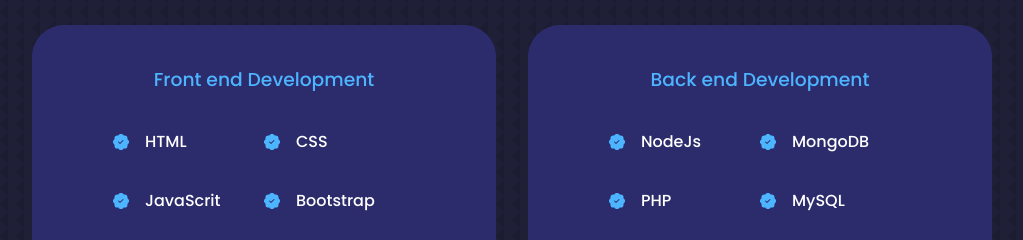
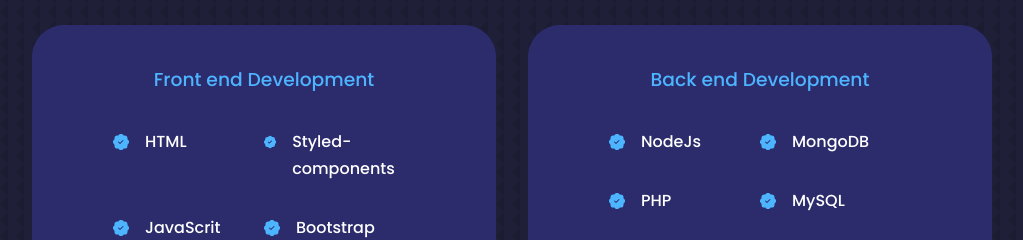
Before and after one commit to eduardovsousa/my-website, a React (Vite) app: page / in a window 1280 px wide. Shown: the part 1980-2220 px from the top of the page, without its empty margins (128-1151 px from the left). Built offline with nearby package versions, Linux system fonts and the light colour scheme.

Commit message:
fixing writing

```diff
--- a/src/components/Experience/index.tsx
+++ b/src/components/Experience/index.tsx
@@ -22,7 +22,7 @@
               <ExperienceDetails>
                 <BsFillPatchCheckFill className='Icon'/>
                 <div className="">
-                  <h4>CSS</h4>
+                  <h4>Styled-components</h4>
                   {/* <small className='text-light'>Experiente</small> */}
                 </div>
               </ExperienceDetails>
--- a/src/components/Testimonial/index.tsx
+++ b/src/components/Testimonial/index.tsx
@@ -15,7 +15,7 @@
   {
     avatar: AVTR1,
     name: 'Desenvolvedor',
-    review: 'Atualmente estou trabalhando em desenvolvimentos de sites responsivos para o comercio atacadista de supermercados, onde criamos campanhas promocionais'
+    review: 'Atualmente, estou trabalhando com desenvolvimento de sites responsivos para o comércio atacadista de supermercados, onde criamos campanhas promocionais e concursos.'
   },
   {
     avatar: AVTR2,
```
